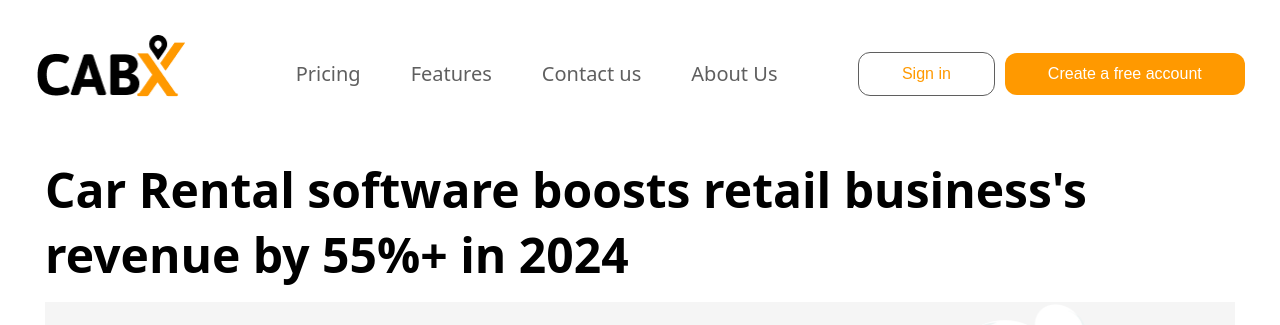
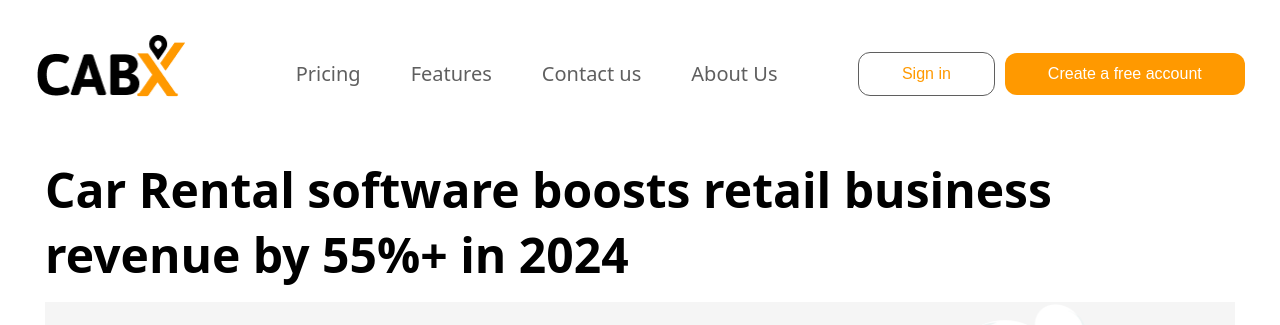
Before and after one commit to CabExpert/CabExpert-Website, a Next.js app: page /view-blog in a window 1280 px wide. Shown: the top 325 px of the page. Built offline with nearby package versions, Linux system fonts and the light colour scheme.

Commit message:
removed build error

```diff
--- a/package.json
+++ b/package.json
@@ -16,6 +16,7 @@
     "react-dom": "^18",
     "saas": "^1.0.0",
     "sass": "^1.69.6",
+    "sharp": "^0.33.3",
     "swiper": "^11.0.6"
   },
   "devDependencies": {
--- a/src/pages/view-blog/index.tsx
+++ b/src/pages/view-blog/index.tsx
@@ -24,7 +24,7 @@ const ViewBlog = () => {
 
       <div className={`${styles.view_blog_container}`}>
         <h2>
-          Car Rental software boosts retail business's revenue by 55%+ in 2024
+          Car Rental software boosts retail business revenue by 55%+ in 2024
         </h2>
 
         <div className={`${styles.view_blog_banner}`}>
```
Also changed, not shown: 1 other file (tests, documents, lock files or other folders).
